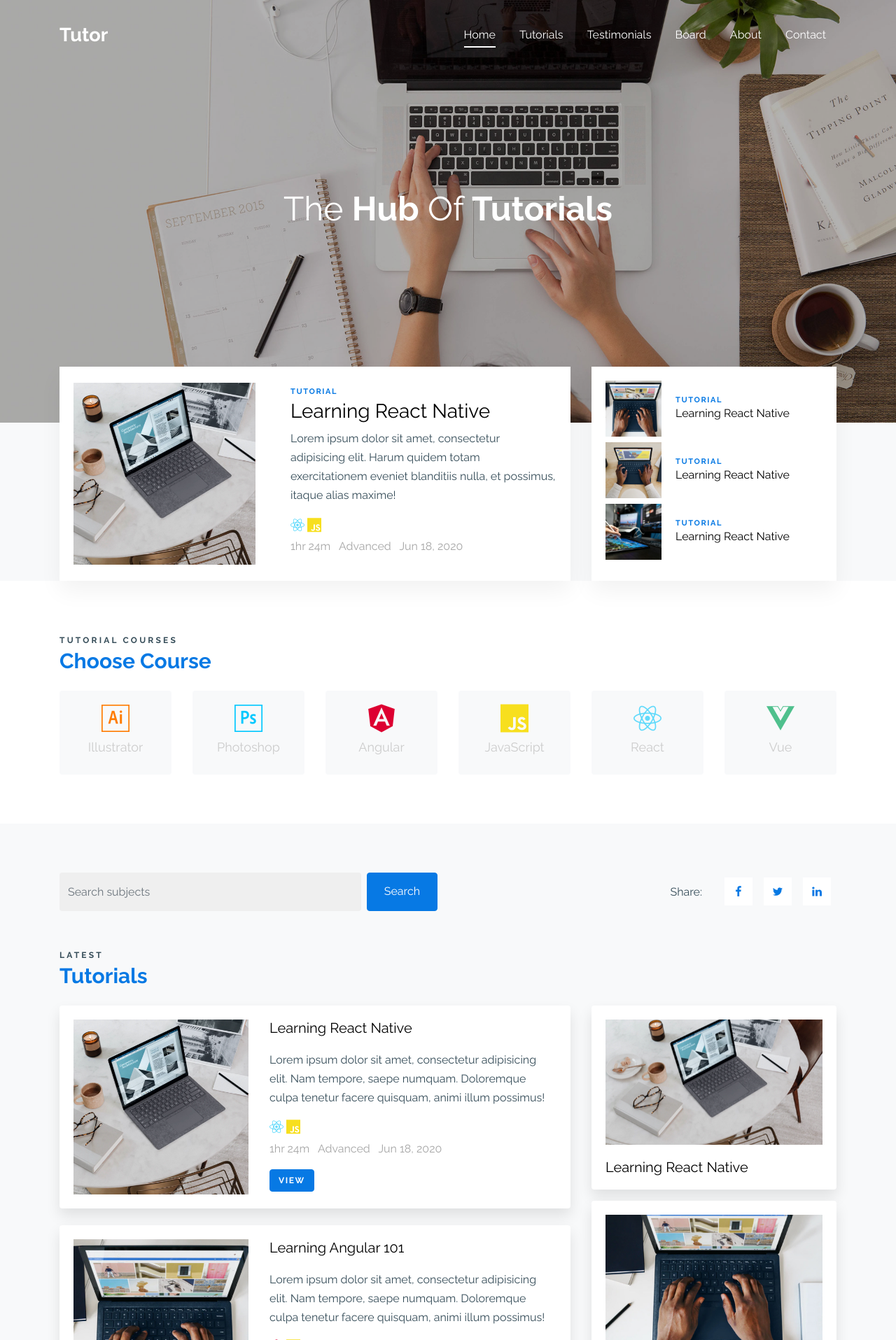
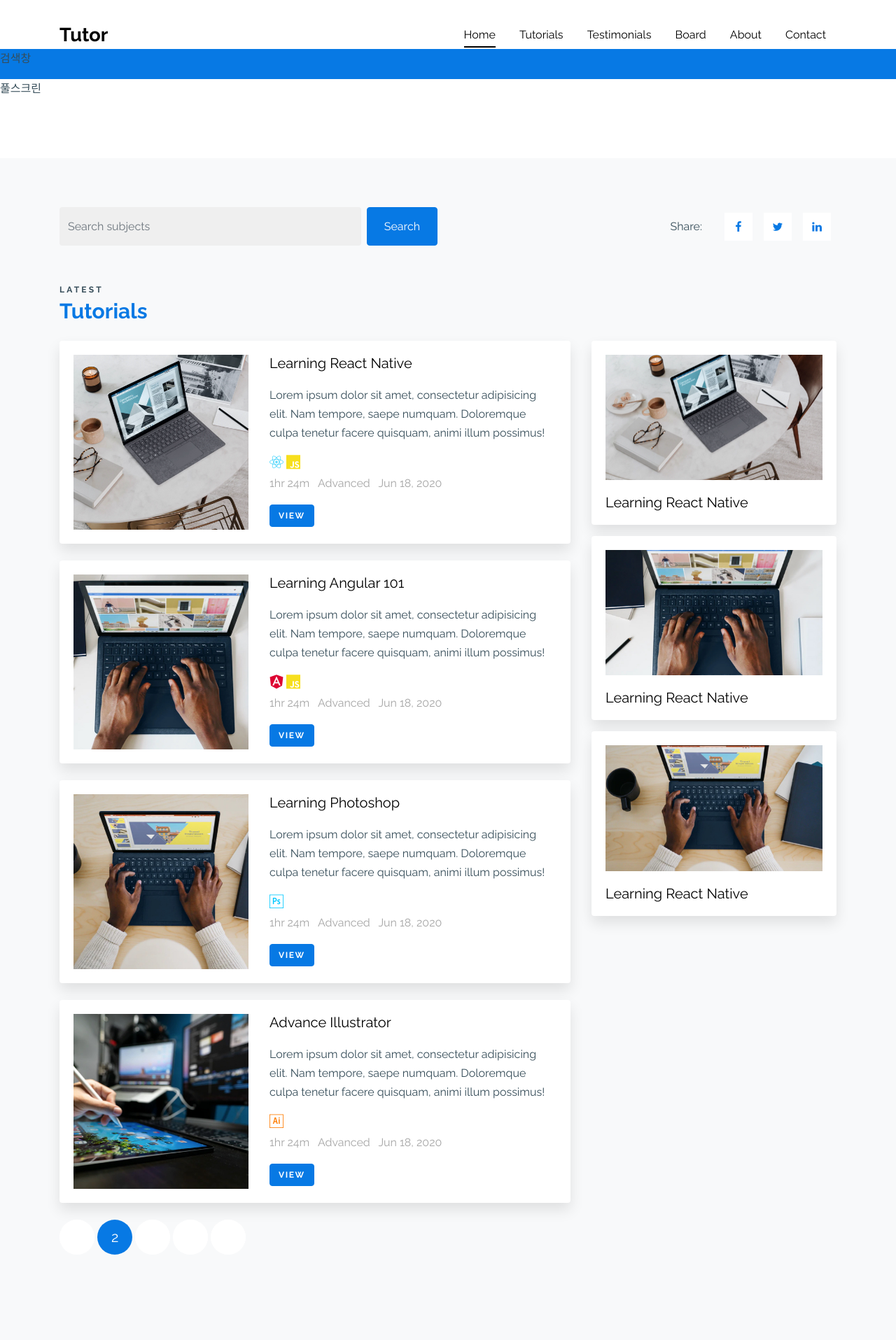
Before and after one commit to vywl0119/Errovler, a Django app: page /Main/home/ in a window 1280 px wide. Shown: the top 1915 px of the page at 70% size. Run offline with Django 3.2, Linux system fonts and the light colour scheme; some libraries are stand-ins or nearby versions; some web fonts are replaced.

Commit message:
header,검색창,풀스크린구조

```diff
--- a/Mainapp/static/css/style.css
+++ b/Mainapp/static/css/style.css
@@ -455,13 +455,13 @@ h1, h2, h3, h4, h5,
     .site-navbar .site-logo strong {
       font-weight: 900; }
     .site-navbar .site-logo a {
-      color: #000; }
+      color: black; }
     @media (max-width: 991.98px) {
       .site-navbar .site-logo {
         float: left;
         position: relative; } }
   .site-navbar .site-navigation.border-bottom {
-    border-bottom: 1px solid white !important; }
+    border-bottom: 1px solid black !important; }
   .site-navbar .site-navigation .site-menu {
     margin: 0;
     padding: 0;
@@ -483,7 +483,7 @@ h1, h2, h3, h4, h5,
         .site-navbar .site-navigation .site-menu > li > a:hover {
           color: #000; }
       .site-navbar .site-navigation .site-menu > li.active > a {
-        color: #fff;
+        color: black;
         position: relative; }
         .site-navbar .site-navigation .site-menu > li.active > a:before {
           content: "";
@@ -492,7 +492,7 @@ h1, h2, h3, h4, h5,
           left: 0;
           right: 0;
           height: 2px;
-          background: #fff; }
+          background:  black; }
     .site-navbar .site-navigation .site-menu .has-children {
       position: relative; }
       .site-navbar .site-navigation .site-menu .has-children > a {
@@ -520,7 +520,7 @@ h1, h2, h3, h4, h5,
         padding: 0px 0;
         margin-top: 20px;
         margin-left: 0px;
-        background: #fff;
+        background:  black;
         -webkit-transition: 0.2s 0s;
         -o-transition: 0.2s 0s;
         transition: 0.2s 0s; }
@@ -583,11 +583,11 @@ h1, h2, h3, h4, h5,
           visibility: visible;
           opacity: 1; }
   .site-navbar.light a {
-    color: #fff; }
+    color:  black; }
   .site-navbar.light .site-menu li a {
-    color: #fff; }
+    color:  black; }
     .site-navbar.light .site-menu li a:hover {
-      color: #fff; }
+      color:  black; }
 
 .site-mobile-menu {
   width: 300px;
@@ -612,6 +612,7 @@ h1, h2, h3, h4, h5,
   .site-mobile-menu .site-mobile-menu-header {
     width: 100%;
     float: left;
+
     padding-left: 20px;
     padding-right: 20px; }
     .site-mobile-menu .site-mobile-menu-header .site-mobile-menu-close {
@@ -754,7 +755,7 @@ h1, h2, h3, h4, h5,
     .sticky-wrapper.is-sticky .site-navbar .site-logo a {
       color: #0779e4; }
     .sticky-wrapper.is-sticky .site-navbar ul li a {
-      color: #000 !important; }
+      color: black !important; }
       .sticky-wrapper.is-sticky .site-navbar ul li a.active {
         color: #0779e4 !important; }
   .sticky-wrapper .shrink {
@@ -766,12 +767,12 @@ h1, h2, h3, h4, h5,
         padding-bottom: 30px !important; } }
 
 /* Blocks */
-.site-section-cover {
+/* .site-section-cover {
   position: relative;
   background-size: cover;
   background-repeat: no-repeat;
-  background-position: center center; }
-  .site-section-cover,
+  background-position: center center; } */
+  /* .site-section-cover,
   .site-section-cover .container {
     position: relative;
     z-index: 2; }
@@ -782,10 +783,10 @@ h1, h2, h3, h4, h5,
     @media (max-width: 991.98px) {
       .site-section-cover,
       .site-section-cover .container > .row {
-        height: calc(70vh - 196px);
-        min-height: 400px; } }
-  .site-section-cover.overlay {
-    position: relative; }
+        height: calc(70vh - 1px);
+        min-height: 200px; } } */
+  /* .site-section-cover.overlay {
+     }
     .site-section-cover.overlay:before {
       position: absolute;
       content: "";
@@ -793,7 +794,7 @@ h1, h2, h3, h4, h5,
       left: 0;
       right: 0;
       bottom: 0;
-      background: rgba(0, 0, 0, 0.3);
+      background: powderblue;
       z-index: 1; }
   .site-section-cover.inner-page,
   .site-section-cover.inner-page .container > .row {
@@ -814,8 +815,14 @@ h1, h2, h3, h4, h5,
         font-size: 2rem; } }
   .site-section-cover p {
     font-size: 18px;
-    color: #fff; }
+    color: black; } */
+.search_container {
+  width: 100%;
+  height: 50%;
+  display: flex;
+  background-color: #0779e4;
 
+}
 .site-section {
   padding: 70px 0; }
   @media (max-width: 991.98px) {
--- a/Mainapp/templates/Main/home.html
+++ b/Mainapp/templates/Main/home.html
@@ -3,7 +3,7 @@
 <html lang="en">
 
   <head>
-    <title>Tutor &mdash; Free Website Template by Colorlib</title>
+    <title>에러블러 &mdash; Free Website Template by Colorlib</title>
     <meta charset="utf-8">
     <meta name="viewport" content="width=device-width, initial-scale=1, shrink-to-fit=no">
 
@@ -25,8 +25,6 @@
   </head>
 
   <body>
-
-
     <div class="site-wrap" id="home-section">
 
       <div class="site-mobile-menu site-navbar-target">
@@ -69,124 +67,19 @@
           </div>
         </div>
 
+
       </header>
 
 
-      <div class="site-section-cover overlay" style="background-image: url({% static 'images/hero_bg.jpg'%});">
 
-        <div class="container">
-          <div class="row align-items-center justify-content-center">
-            <div class="col-lg-10 text-center">
-              <h1>The <strong>Hub</strong> Of <strong>Tutorials</strong></h1>
-            </div>
-          </div>
-        </div>
-      </div>
-
-      <div class="site-section bg-light pb-0">
-        <div class="container">
-          <div class="row align-items-stretch overlap">
-            <div class="col-lg-8">
-              <div class="box h-100">
-                <div class="d-flex align-items-center">
-                  <div class="img"><img src="{% static 'images/img_1.jpg' %}" class="img-fluid" alt="Image"></div>
-                  <div class="text">
-                    <a href="#" class="category">Tutorial</a>
-                    <h3><a href="#">Learning React Native</a></h3>
-                    <p>Lorem ipsum dolor sit amet, consectetur adipisicing elit. Harum quidem totam exercitationem eveniet blanditiis nulla, et possimus, itaque alias maxime!</p>
-                    <p class="mb-0">
-                      <span class="brand-react h5"></span>
-                      <span class="brand-javascript h5"></span>
-                    </p>
-                    <p class="meta">
-                      <span class="mr-2 mb-2">1hr 24m</span>
-                      <span class="mr-2 mb-2">Advanced</span>
-                      <span class="mr-2 mb-2">Jun 18, 2020</span>
-                    </p>
-                  </div>
-                </div>
-              </div>
-            </div>
-            <div class="col-lg-4">
-              <div class="box small h-100">
-                <div class="d-flex align-items-center mb-2">
-                  <div class="img"><img src="{% static 'images/img_2.jpg' %}" class="img-fluid" alt="Image"></div>
-                  <div class="text">
-                    <a href="#" class="category">Tutorial</a>
-                    <h3><a href="#">Learning React Native</a></h3>
-                  </div>
-                </div>
-                <div class="d-flex align-items-center mb-2">
-                  <div class="img"><img src="{% static 'images/img_3.jpg' %}" class="img-fluid" alt="Image"></div>
-                  <div class="text">
-                    <a href="#" class="category">Tutorial</a>
-                    <h3><a href="#">Learning React Native</a></h3>
-                  </div>
-                </div>
-                <div class="d-flex align-items-center">
-                  <div class="img"><img src="{% static 'images/img_4.jpg' %}" class="img-fluid" alt="Image"></div>
-                  <div class="text">
-                    <a href="#" class="category">Tutorial</a>
-                    <h3><a href="#">Learning React Native</a></h3>
-                  </div>
-                </div>
-              </div>
-            </div>
-          </div>
-        </div>
-      </div>
 
 
       <div class="site-section">
-        <div class="container">
-          <div class="row">
-            <div class="col">
-              <div class="heading mb-4">
-                <span class="caption">Tutorial Courses</span>
-                <h2>Choose Course</h2>
-              </div>
-            </div>
-          </div>
-          <div class="row align-items-stretch">
-            <div class="col-lg-2">
-              <a href="#" class="course">
-                <span class="wrap-icon brand-adobeillustrator"></span>
-                <h3>Illustrator</h3>
-              </a>
-            </div>
-            <div class="col-lg-2">
-              <a href="#" class="course">
-                <span class="wrap-icon brand-adobephotoshop"></span>
-                <h3>Photoshop</h3>
-              </a>
-            </div>
-
-            <div class="col-lg-2">
-              <a href="#" class="course">
-                <span class="wrap-icon brand-angular"></span>
-                <h3>Angular</h3>
-              </a>
-            </div>
-
-            <div class="col-lg-2">
-              <a href="#" class="course">
-                <span class="wrap-icon brand-javascript"></span>
-                <h3>JavaScript</h3>
-              </a>
-            </div>
-            <div class="col-lg-2">
-              <a href="#" class="course">
-                <span class="wrap-icon brand-react"></span>
-                <h3>React</h3>
-              </a>
-            </div>
-            <div class="col-lg-2">
-              <a href="#" class="course">
-                <span class="wrap-icon brand-vue-dot-js"></span>
-                <h3>Vue</h3>
-              </a>
-            </div>
-          </div>
+        <div class="search_container">
+          <p>검색창</P>
+        </div>
+        <div class="fullscreen_container">
+          <p>풀스크린</P>
         </div>
       </div>
 
```
Also changed, not shown: Mainapp/static/images/notes.png (added), 1 other file.
